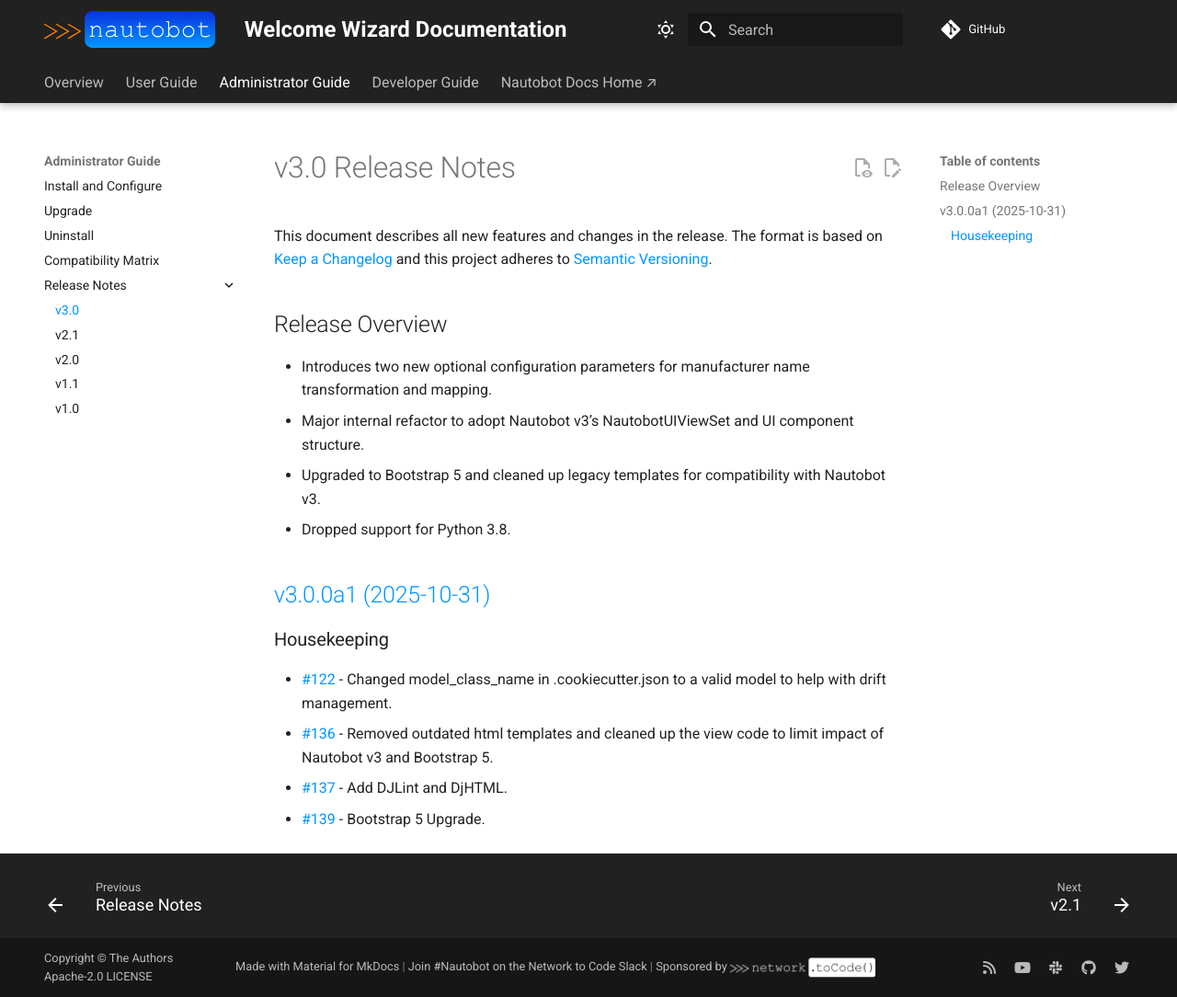
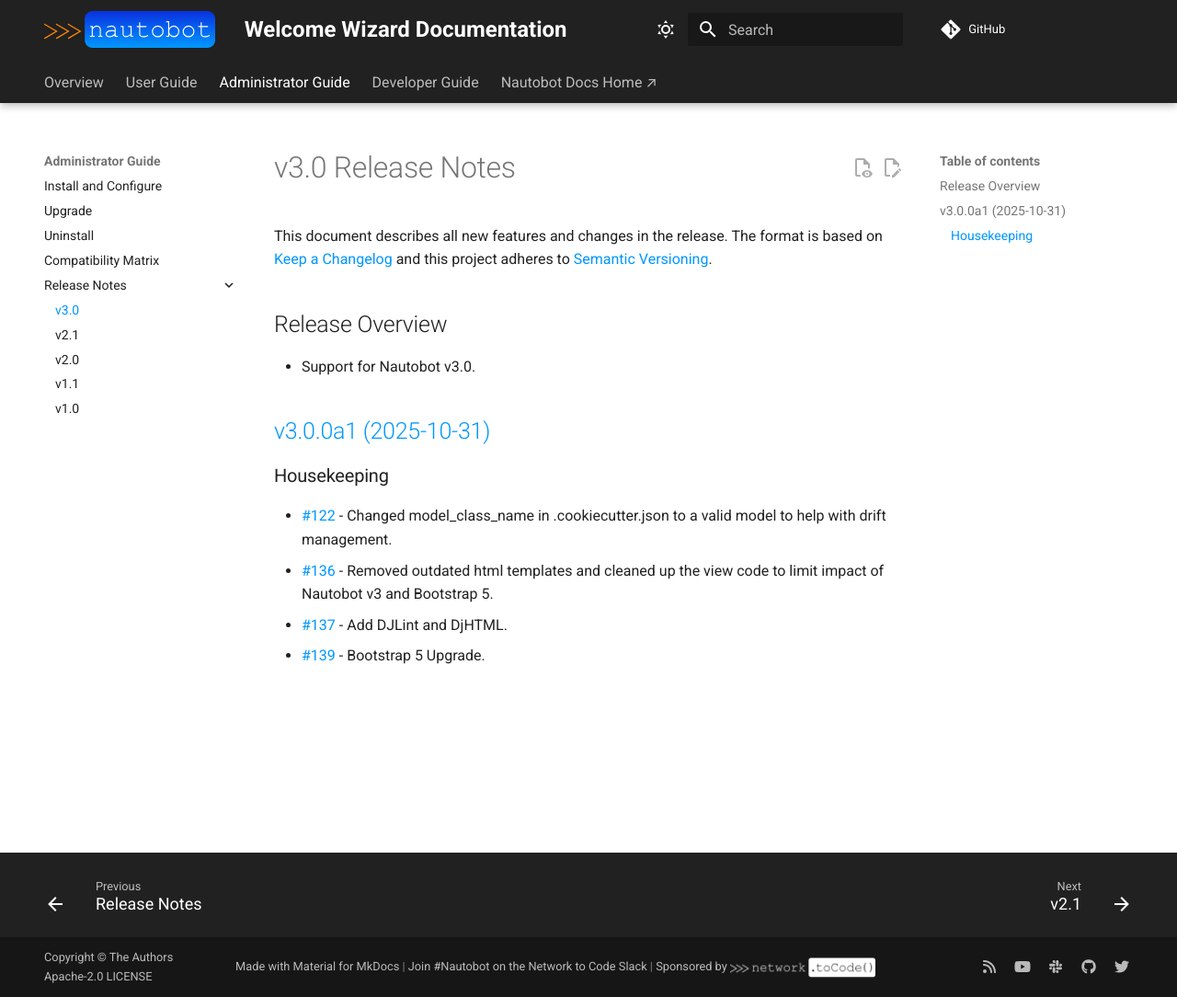
Before and after one commit to nautobot/nautobot-app-welcome-wizard, an MkDocs documentation site: the page built from docs/admin/release_notes/version_3.0.md, in a window 1280 px wide and 1084 px high. Shown: the whole window at 92% size. Built offline with MkDocs 1.6.1 and Material for MkDocs 9.7.7, drawn with Linux system fonts in a browser that asks for light colours; comment, search, counter and statistics services are not loaded.

Commit message:
Fixed changelog

```diff
--- a/docs/admin/release_notes/version_3.0.md
+++ b/docs/admin/release_notes/version_3.0.md
@@ -4,10 +4,7 @@
 
 ## Release Overview
 
-- Introduces two new optional configuration parameters for manufacturer name transformation and mapping.
-- Major internal refactor to adopt Nautobot v3’s NautobotUIViewSet and UI component structure.
-- Upgraded to Bootstrap 5 and cleaned up legacy templates for compatibility with Nautobot v3.
-- Dropped support for Python 3.8.
+- Support for Nautobot v3.0.
 
 ## [v3.0.0a1 (2025-10-31)](https://github.com/nautobot/nautobot-app-welcome-wizard/releases/tag/v3.0.0a1)
 
```
Also changed, not shown: 4 other files.
